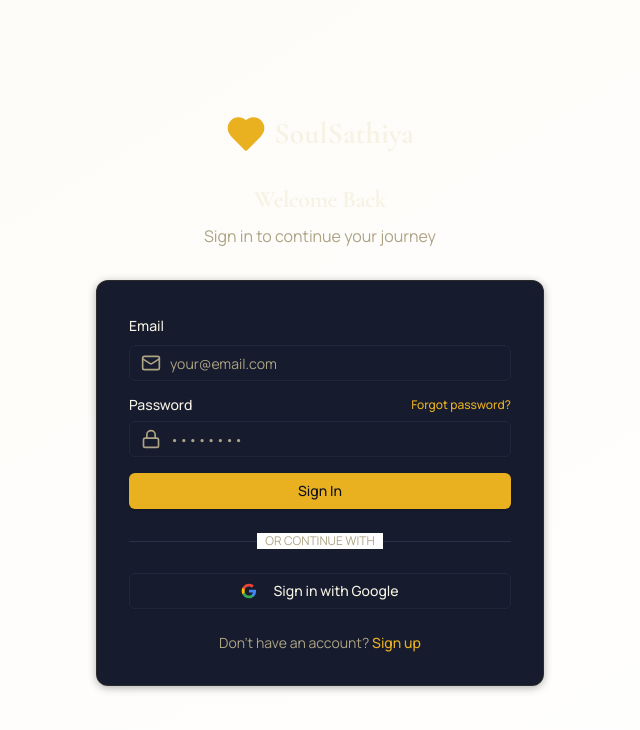
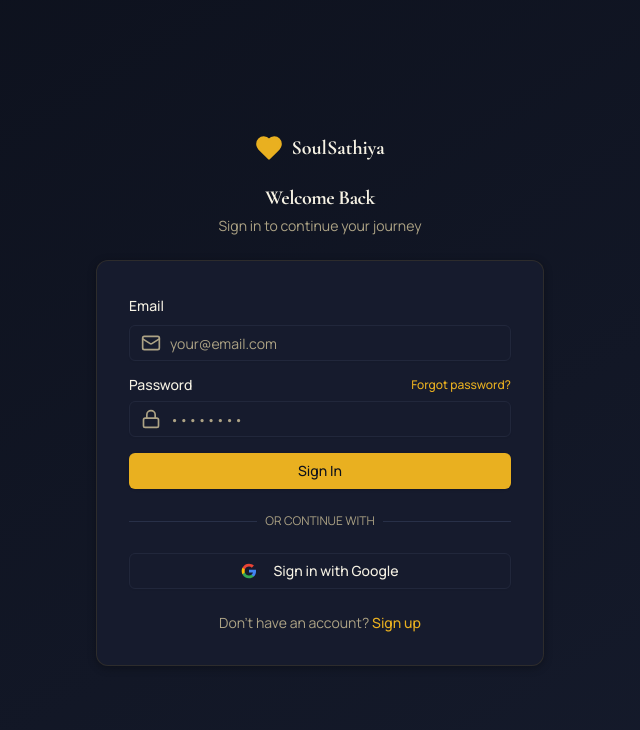
Before and after one commit to soulsathiya/soulsathiya-platform, a React (Create React App) app in the folder frontend/: page /login in a window 1280 px wide. Shown: the top 730 px of the page, without its empty margins (320-960 px from the left). Built offline with nearby package versions, Linux system fonts and the light colour scheme; no server answers.

Commit message:
Fix UI issues: static asset routing, login theme, hero layout stability, Razorpay environment documentation

```diff
--- a/frontend/src/pages/LandingPage.jsx
+++ b/frontend/src/pages/LandingPage.jsx
@@ -168,13 +168,13 @@ const LandingPage = () => {
             </div>
 
             {/* Right: Hero Image */}
-            <div className="relative">
+            <div className="relative" style={{ minHeight: '320px', aspectRatio: '4 / 3' }}>
               {/* Ambient glow behind image */}
               <div className="absolute inset-0 bg-gradient-to-br from-primary/25 to-secondary/15 rounded-3xl blur-2xl scale-95 opacity-70" />
               <img
                 src="/hero-mandala.jpg"
                 alt="Couple before golden mandala — SoulSathiya"
-                className="relative rounded-3xl shadow-2xl shadow-primary/20 w-full h-auto object-cover border border-primary/15"
+                className="relative rounded-3xl shadow-2xl shadow-primary/20 w-full h-full object-cover border border-primary/15"
                 loading="eager"
               />
               {/* Floating compatibility badge */}
--- a/frontend/src/pages/LoginPage.jsx
+++ b/frontend/src/pages/LoginPage.jsx
@@ -46,16 +46,16 @@ const LoginPage = () => {
   };
 
   return (
-    <div className="min-h-screen flex items-center justify-center bg-gradient-to-br from-[#FDFBF7] to-white px-4 py-12">
+    <div className="min-h-screen flex items-center justify-center bg-gradient-to-br from-background to-card px-4 py-12">
       <div className="w-full max-w-md">
         {/* Logo */}
-        <div className="text-center mb-8">
+        <div className="text-center mb-6">
           <Link to="/" className="inline-flex items-center space-x-2">
-            <Heart className="w-10 h-10 text-primary fill-primary" />
-            <span className="text-3xl font-heading font-bold text-foreground">SoulSathiya</span>
+            <Heart className="w-7 h-7 text-primary fill-primary" />
+            <span className="text-xl font-heading font-bold text-foreground">SoulSathiya</span>
           </Link>
-          <h2 className="font-heading text-2xl mt-6 mb-2">Welcome Back</h2>
-          <p className="text-muted-foreground">Sign in to continue your journey</p>
+          <h2 className="font-heading text-xl mt-4 mb-1">Welcome Back</h2>
+          <p className="text-muted-foreground text-sm">Sign in to continue your journey</p>
         </div>
 
         {/* Login Form */}
@@ -123,7 +123,7 @@ const LoginPage = () => {
               <span className="w-full border-t" />
             </div>
             <div className="relative flex justify-center text-xs uppercase">
-              <span className="bg-white px-2 text-muted-foreground">Or continue with</span>
+              <span className="bg-card px-2 text-muted-foreground">Or continue with</span>
             </div>
           </div>
 
```
Also changed, not shown: frontend/vercel.json, 2 other files (tests, documents, lock files or other folders).
